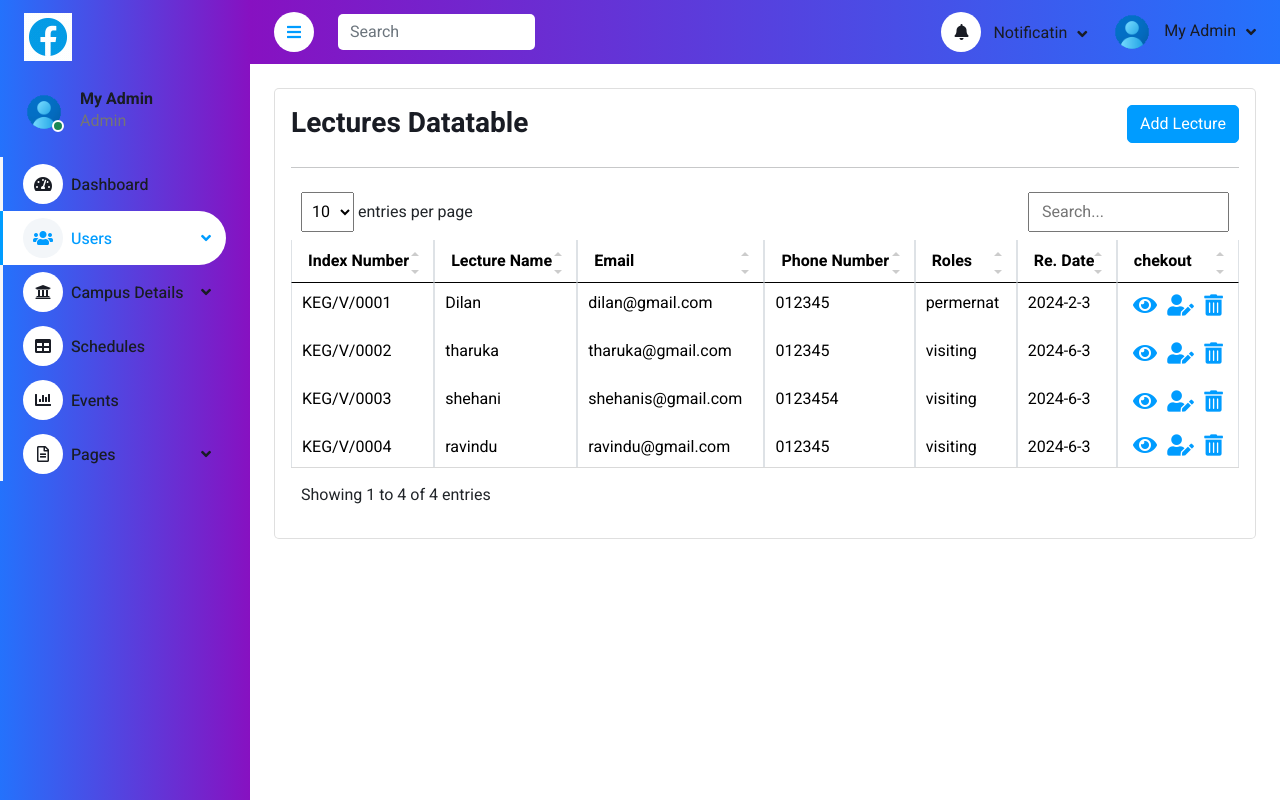
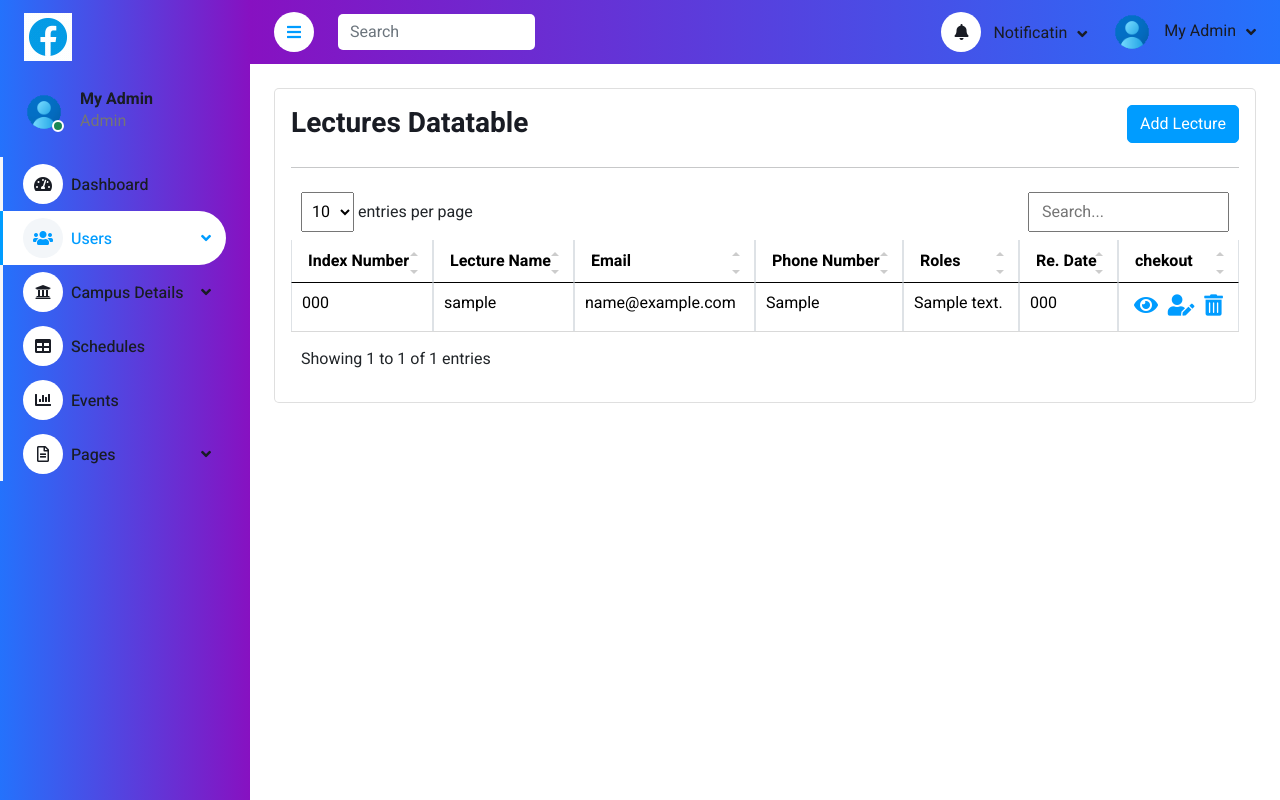
Before and after one commit to Dilan-Sathruwan/LHM_System, a PHP site: page /admin/lectures.php in a window 1280 px wide. Run offline with PHP 8.4, Linux system fonts and the light colour scheme; tables that the repository leaves empty or names only in its code hold one stand-in row (values such as "Sample post"); some libraries are stand-ins or nearby versions.

Commit message:
test3 insert data

```diff
--- a/admin/include/student_create.php
+++ b/admin/include/student_create.php
@@ -18,7 +18,7 @@ if($_SERVER['REQUEST_METHOD'] === 'POST') {
         die('Invalid email address.');
     }
 
-    $result = registerStudent($conn, $index_num, $username, $email, $password, $lecturerole, $address, $phonenum, $about);
+    $result = lecturersCreate($conn, $index_num, $username, $email, $password, $lecturerole, $address, $phonenum, $about);
 
     // Display the result (success or error message)
     echo $result;
--- a/admin/lectures.php
+++ b/admin/lectures.php
@@ -5,7 +5,6 @@
     <!-- Navbar Start -->
     <?php include './include/navbar.php'; ?>
     <!-- Navbar End -->
-
 
 
 
@@ -98,8 +97,9 @@
 
                                             <div class="col-sm-6">
                                                 <label for="Lecturerole" class="form-label">Lecture Roles</label>
-                                                <select class="form-select" id="lecturerole" name="lecturerole">
-                                                    <option value=""></option>
+                                                <select class="form-select" id="lecturerole" name="lecturerole"
+                                                    required>
+                                                    <option></option>
                                                     <option value="Visiting">Visiting Lecture</option>
                                                     <option value="Permernet">Permernet Lecture</option>
                                                 </select>
@@ -275,20 +275,30 @@
                             <div class="card-body table-responsive">
                                 <div class="d-flex align-items-center justify-content-between mb-4">
                                     <h3 class="mb-0">Lectures Datatable</h3>
-                                    <button type="button" class="btn btn-primary" data-bs-toggle="modal"
+                                    <button type="button" class="btn btn-primary" id="mybutton1" data-bs-toggle="modal"
                                         data-bs-target="#Lecturecreate">
                                         Add Lecture
                                     </button>
-
                                 </div>
 
                                 <hr>
+
+
+                                <?php
+                                try {
+                                    // Prepare the SQL statement
+                                    $stmt = $conn->prepare("SELECT index_number, username, email, expertise, address, mobile_no FROM lecturers");
+                                    $stmt->execute();
+                                    $result = $stmt->fetchAll(PDO::FETCH_ASSOC);
+                                } catch (PDOException $e) {
+                                    echo "Connection failed: " . $e->getMessage();
+                                }
+                                ?>
 
                                 <!-- Table with stripped rows -->
                                 <table class="table datatable text-start align-middle table-bordered table-hover mb-0">
                                     <thead>
                                         <tr>
-
                                             <th>Index Number</th>
                                             <th>Lecture Name</th>
                                             <th>Email</th>
@@ -299,68 +309,33 @@
                                         </tr>
                                     </thead>
                                     <tbody>
-                                        <tr>
-                                            <td>KEG/V/0001</td>
-                                            <td>Dilan</td>
-                                            <td>dilan@gmail.com</td>
-                                            <td>012345</td>
-                                            <th>permernat</th>
-                                            <td>2024-2-3</td>
-                                            <td class="d-flex align-items-lg-center justify-content-around">
-                                                <a href="" class="m-1" data-bs-toggle="modal"
-                                                    data-bs-target="#LectureView"><i class="fas fa-eye fa-lg"></i></a>
-                                                <a href="" class="m-1" data-bs-toggle="modal"
-                                                    data-bs-target="#Lecturecreate"><i
-                                                        class="fas fa-user-edit fa-lg"></i></a>
-                                                <a href="" class="m-1"><i class="fas fa-trash-alt fa-lg"></i></a>
-                                            </td>
-                                        </tr>
-
-                                        <tr>
-                                            <td>KEG/V/0002</td>
-                                            <td>tharuka</td>
-                                            <td>tharuka@gmail.com</td>
-                                            <td>012345</td>
-                                            <th>visiting</th>
-                                            <td>2024-6-3</td>
-                                            <td class="d-flex align-items-lg-center justify-content-around">
-                                                <a href="" class="m-1"><i class="fas fa-eye fa-lg"></i></a>
-                                                <a href="" class="m-1"><i class="fas fa-user-edit fa-lg"></i></a>
-                                                <a href="" class="m-1"><i class="fas fa-trash-alt fa-lg"></i></a>
-                                            </td>
-                                        </tr>
-
-                                        <tr>
-                                            <td>KEG/V/0003</td>
-                                            <td>shehani</td>
-                                            <td>shehanis@gmail.com</td>
-                                            <td>0123454</td>
-                                            <th>visiting</th>
-                                            <td>2024-6-3</td>
-                                            <td class="d-flex align-items-lg-center justify-content-around">
-                                                <a href="" class="m-1"><i class="fas fa-eye fa-lg"></i></a>
-                                                <a href="" class="m-1"><i class="fas fa-user-edit fa-lg"></i></a>
-                                                <a href="" class="m-1"><i class="fas fa-trash-alt fa-lg"></i></a>
-                                            </td>
-                                        </tr>
-
-                                        <tr>
-                                            <td>KEG/V/0004</td>
-                                            <td>ravindu</td>
-                                            <td>ravindu@gmail.com</td>
-                                            <td>012345</td>
-                                            <th>visiting</th>
-                                            <td>2024-6-3</td>
-                                            <td class="d-flex align-items-lg-center justify-content-around">
-                                                <a href="" class=""><i class="fas fa-eye fa-lg"></i></a>
-                                                <a href="" class=""><i class="fas fa-user-edit fa-lg"></i></a>
-                                                <a href="" class=""><i class="fas fa-trash-alt fa-lg"></i></a>
-                                            </td>
-                                        </tr>
-
-
+                                        <?php
+                                        if (!empty($result)) {
+                                            foreach ($result as $row) {
+                                                echo '<tr>';
+                                                echo '<td>' . htmlspecialchars($row['index_number']) . '</td>';
+                                                echo '<td>' . htmlspecialchars($row['username']) . '</td>';
+                                                echo '<td>' . htmlspecialchars($row['email']) . '</td>';
+                                                echo '<td>' . htmlspecialchars($row['expertise']) . '</td>';
+                                                echo '<td>' . htmlspecialchars($row['address']) . '</td>';
+                                                echo '<td>' . htmlspecialchars($row['mobile_no']) . '</td>';
+                                                echo '<td class="d-flex align-items-lg-center justify-content-around">';
+                                                echo '<a href="#" class="m-1" data-bs-toggle="modal" data-bs-target="#LectureView"><i class="fas fa-eye fa-lg"></i></a>';
+                                                echo '<a href="#" class="m-1" data-bs-toggle="modal" data-bs-target="#Lecturecreate"><i class="fas fa-user-edit fa-lg"></i></a>';
+                                                echo '<a href="#" class="m-1"><i class="fas fa-trash-alt fa-lg"></i></a>';
+                                                echo '</td>';
+                                                echo '</tr>';
+                                            }
+                                        } else {
+                                            echo '<tr><td colspan="7">No results found</td></tr>';
+                                        }
+                                        ?>
                                     </tbody>
                                 </table>
+                                <?php
+                                // Close the connection
+                                $conn = null;
+                                ?>
                                 <!-- End Table with stripped rows -->
 
                             </div>
```
Also changed, not shown: admin/include/function.inc.php (+10 -13 lines).
